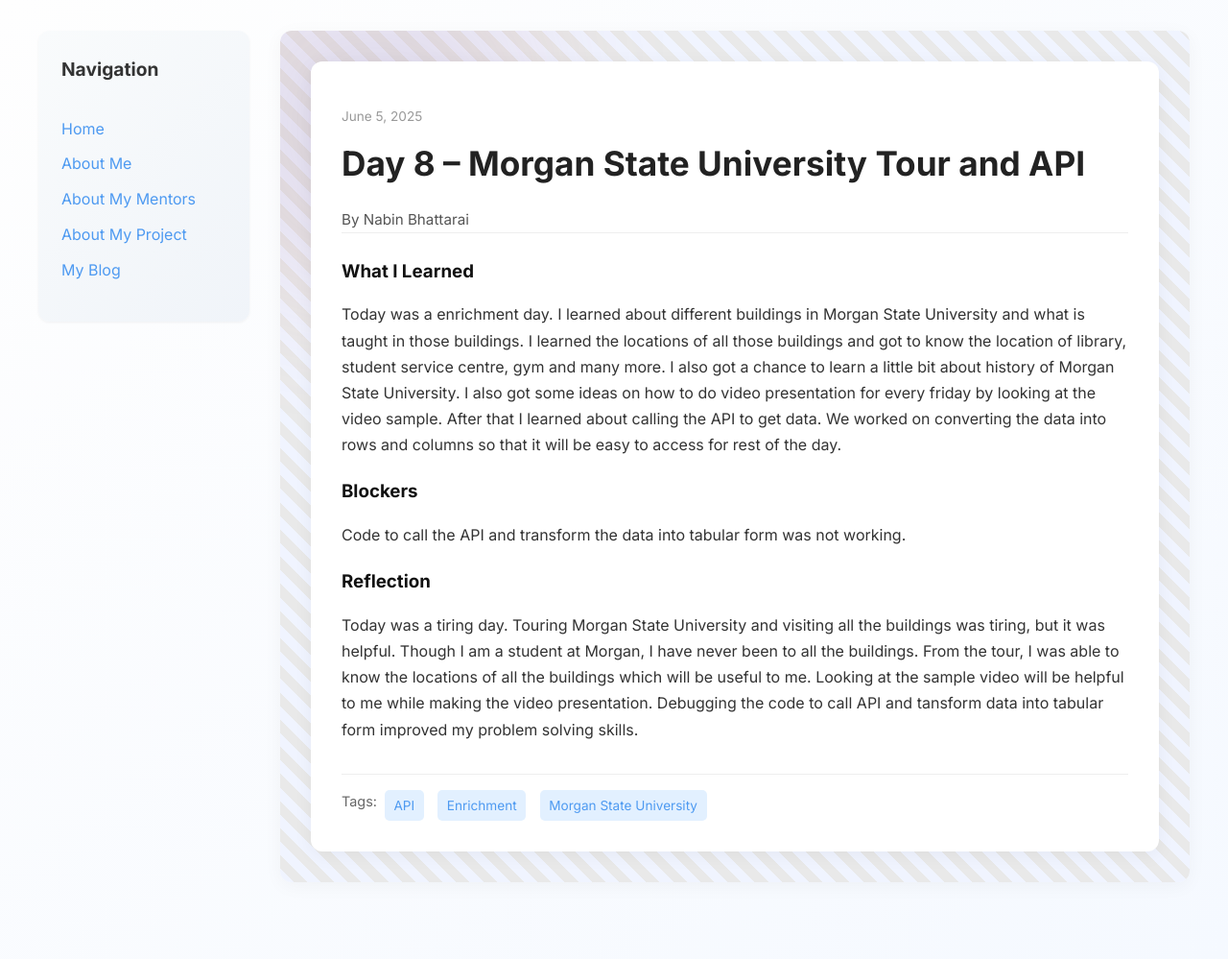
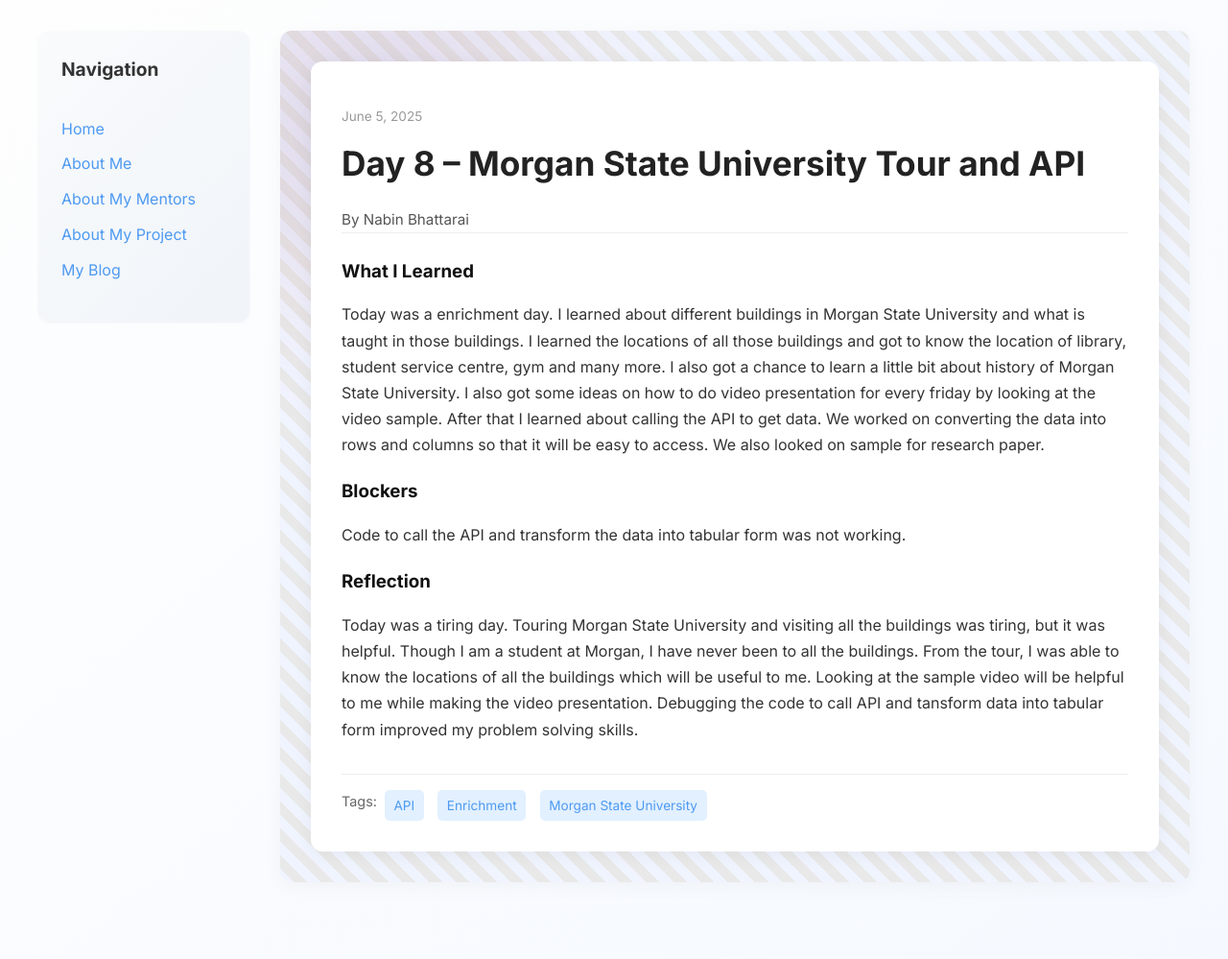
Before and after one commit to bhattarainabin2055/bhattarainabin2055.github.io, a Jekyll site: the page built from _posts/2025-06-05-day-8.md, in a window 1280 px wide. Shown: the whole page at 96% size. Built offline with Jekyll 4.4.1, drawn with Linux system fonts in a browser that asks for light colours.

Commit message:
Update 2025-06-05-day-8.md

```diff
--- a/_posts/2025-06-05-day-8.md
+++ b/_posts/2025-06-05-day-8.md
@@ -7,7 +7,7 @@ permalink: /day8.html
 tags: ["API", "Enrichment", "Morgan State University"]
 
 what_i_learned: |
-  Today was a enrichment day. I learned about different buildings in Morgan State University and what is taught in those buildings. I learned the locations of all those buildings and got to know the location of library, student service centre, gym and many more. I also got a chance to learn a little bit about history of Morgan State University. I also got some ideas on how to do video presentation for every friday by looking at the video sample. After that I learned about calling the API to get data. We worked on converting the data into rows and columns so that it will be easy to access for rest of the day.
+  Today was a enrichment day. I learned about different buildings in Morgan State University and what is taught in those buildings. I learned the locations of all those buildings and got to know the location of library, student service centre, gym and many more. I also got a chance to learn a little bit about history of Morgan State University. I also got some ideas on how to do video presentation for every friday by looking at the video sample. After that I learned about calling the API to get data. We worked on converting the data into rows and columns so that it will be easy to access. We also looked on sample for research paper.
 blockers: |
   Code to call the API and transform the data into tabular form was not working.
 
```
